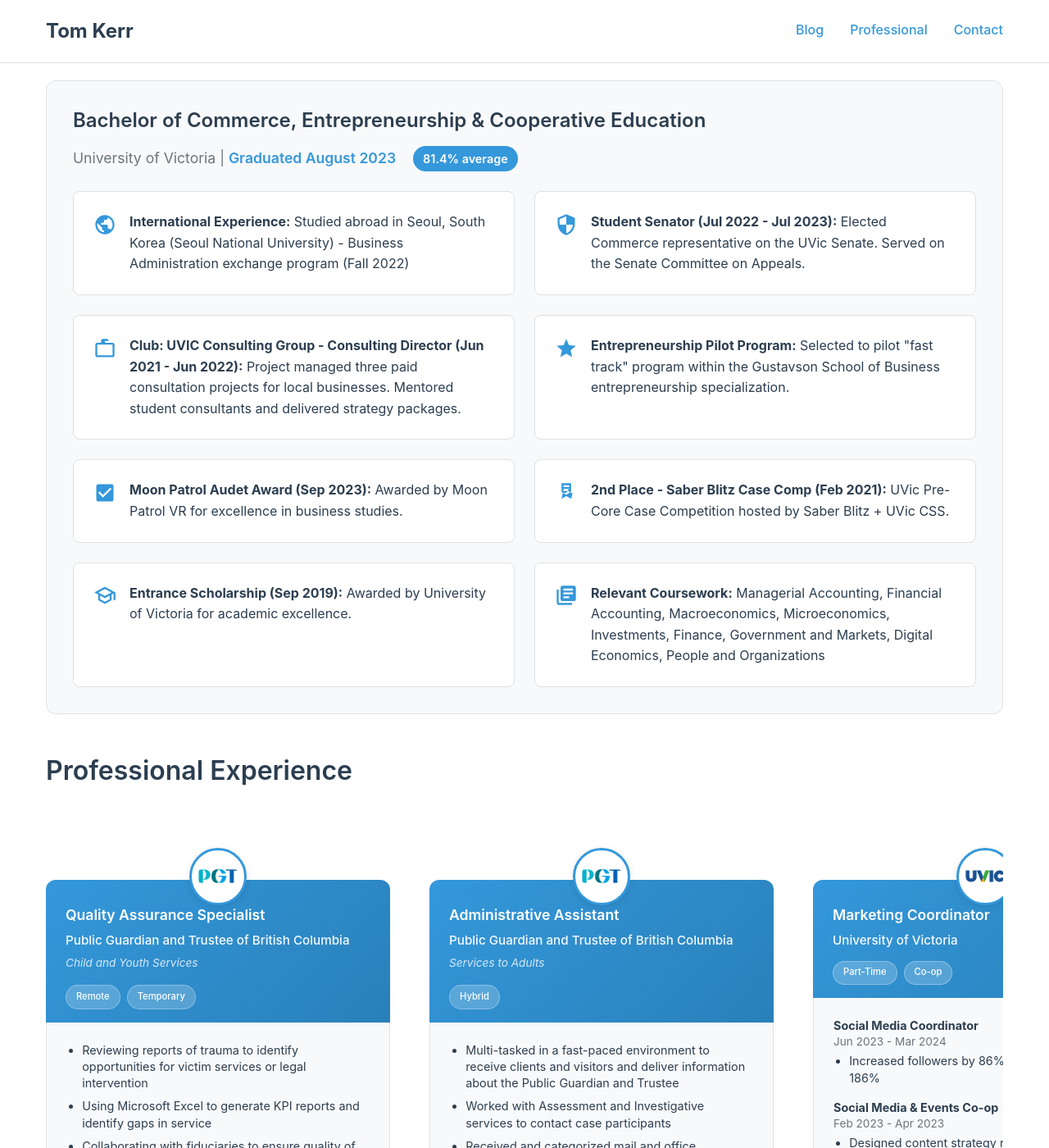
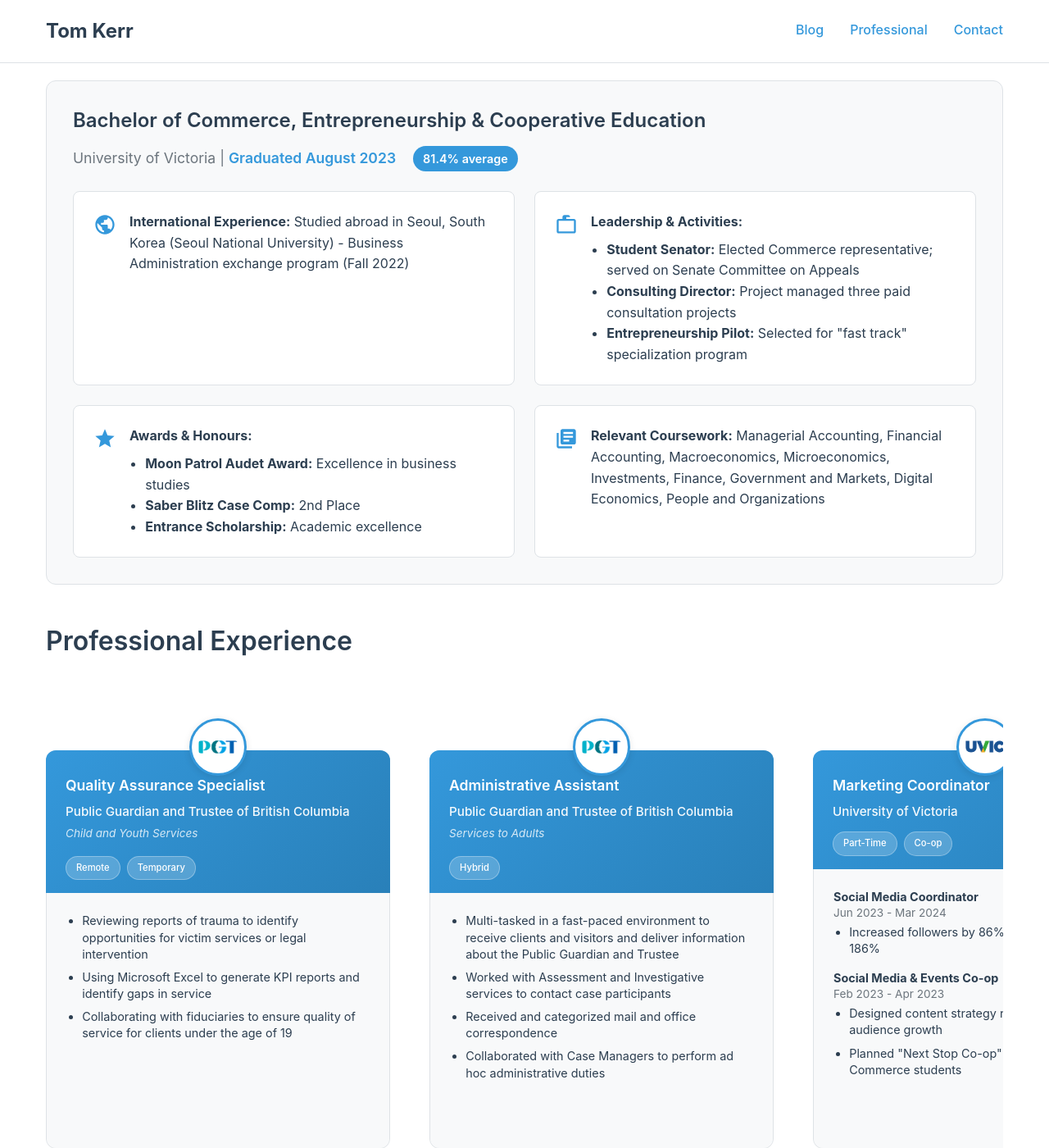
Before and after one commit to TDK250/Toms-Site, a Jekyll site: the page built from professional.md, in a window 1280 px wide and 1400 px high, scrolled down 391 px. Shown: the whole window at 82% size. Built offline with Jekyll 4.4.1, drawn with Linux system fonts in a browser that asks for light colours; some of the changed text lies outside the part shown.

Commit message:
Revise professional.md structure and content
Updated the structure of the professional document to include leadership and activities, awards and honors, and coursework sections with detailed bullet points.

```diff
--- a/professional.md
+++ b/professional.md
@@ -29,67 +29,37 @@ title: Professional
         </div>
       </div>
 
-      <!-- 2. Senator -->
-      <div class="highlight-item">
-        <div class="highlight-icon">
-          <svg xmlns="http://www.w3.org/2000/svg" viewBox="0 0 24 24" fill="var(--accent)"><path d="M12 1L3 5v6c0 5.55 3.84 10.74 9 12 5.16-1.26 9-6.45 9-12V5l-9-4zm0 10.99h7c-.53 4.12-3.28 7.79-7 8.94V12H5V6.3l7-3.11v8.8z"/></svg>
-        </div>
-        <div class="highlight-content">
-          <strong>Student Senator (Jul 2022 - Jul 2023):</strong> Elected Commerce representative on the UVic Senate. Served on the Senate Committee on Appeals.
-        </div>
-      </div>
-
-      <!-- 3. Consulting -->
+      <!-- 2. Leadership & Activities -->
       <div class="highlight-item">
         <div class="highlight-icon">
           <svg xmlns="http://www.w3.org/2000/svg" viewBox="0 0 24 24" fill="var(--accent)"><path d="M20 6h-4V4c0-1.11-.89-2-2-2h-4c-1.11 0-2 .89-2 2v2H4c-1.11 0-2 .89-2 2v11c0 1.11.89 2 2 2h16c1.11 0 2-.89 2-2V8c0-1.11-.89-2-2-2zm-8-2h4v2h-4V4zM4 8h16v11H4V8z"/></svg>
         </div>
         <div class="highlight-content">
-          <strong>Club: UVIC Consulting Group - Consulting Director (Jun 2021 - Jun 2022):</strong> Project managed three paid consultation projects for local businesses. Mentored student consultants and delivered strategy packages.
+          <strong>Leadership & Activities:</strong>
+          <ul style="margin: 0.5rem 0 0 1.2rem; padding: 0; list-style-type: disc;">
+            <li><strong>Student Senator:</strong> Elected Commerce representative; served on Senate Committee on Appeals</li>
+            <li><strong>Consulting Director:</strong> Project managed three paid consultation projects</li>
+            <li><strong>Entrepreneurship Pilot:</strong> Selected for "fast track" specialization program</li>
+          </ul>
         </div>
       </div>
 
-      <!-- 4. Entrepreneurship Pilot -->
+      <!-- 3. Awards & Honours -->
       <div class="highlight-item">
         <div class="highlight-icon">
           <svg xmlns="http://www.w3.org/2000/svg" viewBox="0 0 24 24" fill="var(--accent)"><path d="M12 17.27L18.18 21l-1.64-7.03L22 9.24l-7.19-.61L12 2 9.19 8.63 2 9.24l5.46 4.73L5.82 21z"/></svg>
         </div>
         <div class="highlight-content">
-          <strong>Entrepreneurship Pilot Program:</strong> Selected to pilot "fast track" program within the Gustavson School of Business entrepreneurship specialization.
+            <strong>Awards & Honours:</strong>
+            <ul style="margin: 0.5rem 0 0 1.2rem; padding: 0; list-style-type: disc;">
+              <li><strong>Moon Patrol Audet Award:</strong> Excellence in business studies</li>
+              <li><strong>Saber Blitz Case Comp:</strong> 2nd Place</li>
+              <li><strong>Entrance Scholarship:</strong> Academic excellence</li>
+            </ul>
         </div>
       </div>
 
-      <!-- 5. Moon Patrol -->
-      <div class="highlight-item">
-        <div class="highlight-icon">
-          <svg xmlns="http://www.w3.org/2000/svg" viewBox="0 0 24 24" fill="var(--accent)"><path d="M19 3H5c-1.1 0-2 .9-2 2v14c0 1.1.9 2 2 2h14c1.1 0 2-.9 2-2V5c0-1.1-.9-2-2-2zm-9 14l-5-5 1.41-1.41L10 14.17l7.59-7.59L19 8l-9 9z"/></svg>
-        </div>
-        <div class="highlight-content">
-          <strong>Moon Patrol Audet Award (Sep 2023):</strong> Awarded by Moon Patrol VR for excellence in business studies.
-        </div>
-      </div>
-
-      <!-- 6. Saber Blitz -->
-      <div class="highlight-item">
-        <div class="highlight-icon">
-           <svg xmlns="http://www.w3.org/2000/svg" viewBox="0 0 24 24" fill="var(--accent)"><path d="M17 10.43V2H7v8.43c0 .35.18.68.49.86l4.51 2.6 4.51-2.6c.31-.18.49-.51.49-.86zM9 4h6v2H9V4zm0 4h6v2H9V8zm8.13 10.32l-5.13-2.96-5.13 2.96L8.43 12H12l3-5v5h3.57l-1.44 6.32z"/></svg>
-        </div>
-        <div class="highlight-content">
-          <strong>2nd Place - Saber Blitz Case Comp (Feb 2021):</strong> UVic Pre-Core Case Competition hosted by Saber Blitz + UVic CSS.
-        </div>
-      </div>
-
-      <!-- 7. Entrance Scholarship -->
-      <div class="highlight-item">
-        <div class="highlight-icon">
-          <svg xmlns="http://www.w3.org/2000/svg" viewBox="0 0 24 24" fill="var(--accent)"><path d="M12 3L1 9l4 2.18v6L12 21l7-3.82v-6l2-1.09V17h2V9L12 3zm6.82 6L12 12.72 5.18 9 12 5.28 18.82 9zM17 15.99l-5 2.73-5-2.73v-3.72l5 2.73 5-2.73v3.72z"/></svg>
-        </div>
-        <div class="highlight-content">
-          <strong>Entrance Scholarship (Sep 2019):</strong> Awarded by University of Victoria for academic excellence.
-        </div>
-      </div>
-
-      <!-- 8. Coursework -->
+      <!-- 4. Coursework -->
       <div class="highlight-item">
         <div class="highlight-icon">
           <svg xmlns="http://www.w3.org/2000/svg" viewBox="0 0 24 24" fill="var(--accent)"><path d="M4 6H2v14c0 1.1.9 2 2 2h14v-2H4V6zm16-4H8c-1.1 0-2 .9-2 2v12c0 1.1.9 2 2 2h12c1.1 0 2-.9 2-2V4c0-1.1-.9-2-2-2zm-1 9H9V9h10v2zm-4 4H9v-2h6v2zm4-8H9V5h10v2z"/></svg>
@@ -157,7 +127,7 @@ title: Professional
     </div>
 
     <div class="experience-card">
-      <div class="card-date">Feb 2023 - Mar 2024</div>
+      <div class="card-date">Jul 2022 - Mar 2024</div>
       <div class="logo-circle">
         <img src="{{ site.baseurl }}/assets/images/uvic-logo.png" alt="University of Victoria" class="company-logo" onerror="this.parentElement.style.display='none'">
       </div>
@@ -412,12 +382,12 @@ title: Professional
       <div class="accomplishment-org">88th Percentile | April 2025</div>
     </div>
     <div class="accomplishment-item">
-      <div class="accomplishment-title">Thriving Non-Profits Certification</div>
-      <div class="accomplishment-org">Scale Collaborative | 2021</div>
+      <div class="accomplishment-title">Thriving Non-Profits Certification | 2021</div>
+      <div class="accomplishment-org">Scale Collaborative</div>
     </div>
     <div class="accomplishment-item">
-      <div class="accomplishment-title">Basic First Aid Certification</div>
-      <div class="accomplishment-org">WorkSafeBC | 2023-2027</div>
+      <div class="accomplishment-title">Basic First Aid Certification| 2023-2027</div>
+      <div class="accomplishment-org">WorkSafeBC</div>
     </div>
     <div class="accomplishment-item">
       <div class="accomplishment-title">Class 5 Driver's License</div>
```
